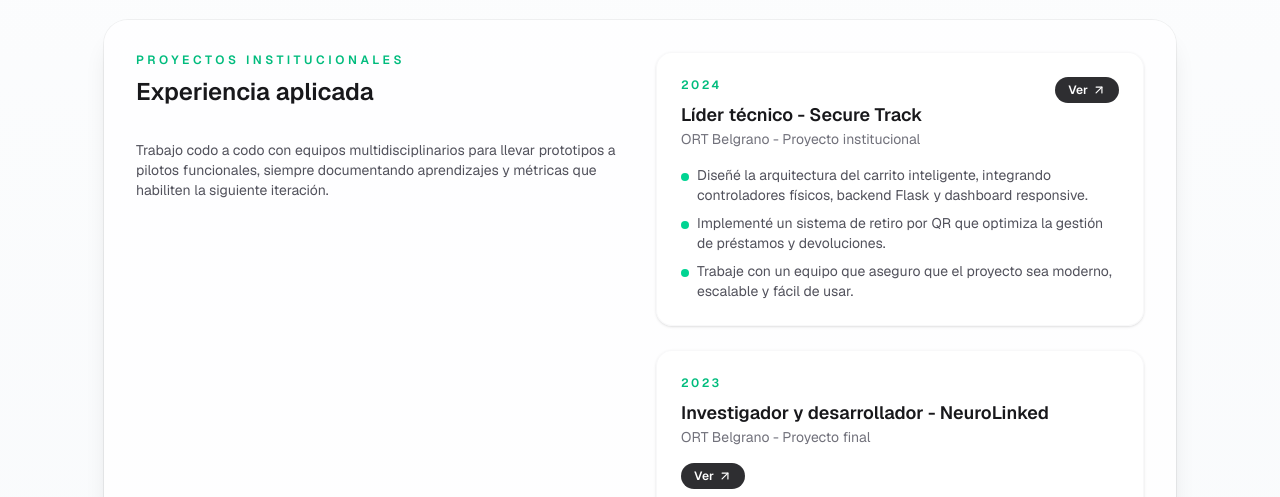
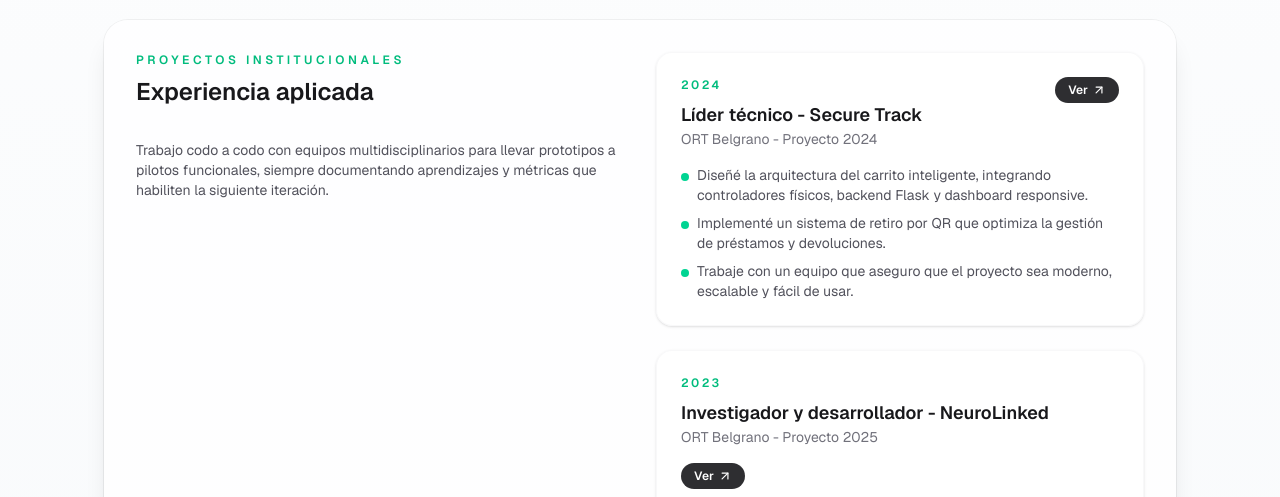
Before and after one commit to emitejadaa/Portfolio, a Next.js app: page / in a window 1280 px wide. Shown: the part 1020-1517 px from the top of the page. Built offline with nearby package versions, Linux system fonts and the light colour scheme.

Commit message:
theme toggle remove

```diff
--- a/src/app/globals.css
+++ b/src/app/globals.css
@@ -21,7 +21,7 @@
 html,
 body {
   scroll-behavior: smooth;
-  background: var(--background);
+  background: linear-gradient(180deg, #000000 0%, #0a2818 100%);
   color: var(--foreground);
   font-family: var(--font-geist-sans), system-ui, -apple-system, BlinkMacSystemFont,
     "Segoe UI", sans-serif;
--- a/src/app/page.tsx
+++ b/src/app/page.tsx
@@ -30,7 +30,6 @@ import {
 } from "lucide-react";
 import { ContactForm } from "@/components/contact-form";
 import { SectionHeading } from "@/components/section-heading";
-import { ThemeToggle } from "@/components/theme-toggle";
 import {
   achievements,
   contactContent,
@@ -80,7 +79,6 @@ export default function Home() {
               {heroContent.name}
             </h1>
           </div>
-          <ThemeToggle />
         </div>
         <p className="mt-6 text-lg text-zinc-600 dark:text-zinc-300">
           {heroContent.headline}
--- a/src/data/portfolio.ts
+++ b/src/data/portfolio.ts
@@ -44,7 +44,7 @@ export const projects = [
 export const experience = [
   {
     role: "Líder técnico - Secure Track",
-    organisation: "ORT Belgrano - Proyecto institucional",
+    organisation: "ORT Belgrano - Proyecto 2024",
     period: "2024",
     details: [
       "Diseñé la arquitectura del carrito inteligente, integrando controladores físicos, backend Flask y dashboard responsive.",
@@ -56,7 +56,7 @@ export const experience = [
   },
   {
     role: "Investigador y desarrollador - NeuroLinked",
-    organisation: "ORT Belgrano - Proyecto final",
+    organisation: "ORT Belgrano - Proyecto 2025",
     period: "2023",
     details: [
       "Entrené modelos de deep learning para clasificar patrones EEG.",
```
